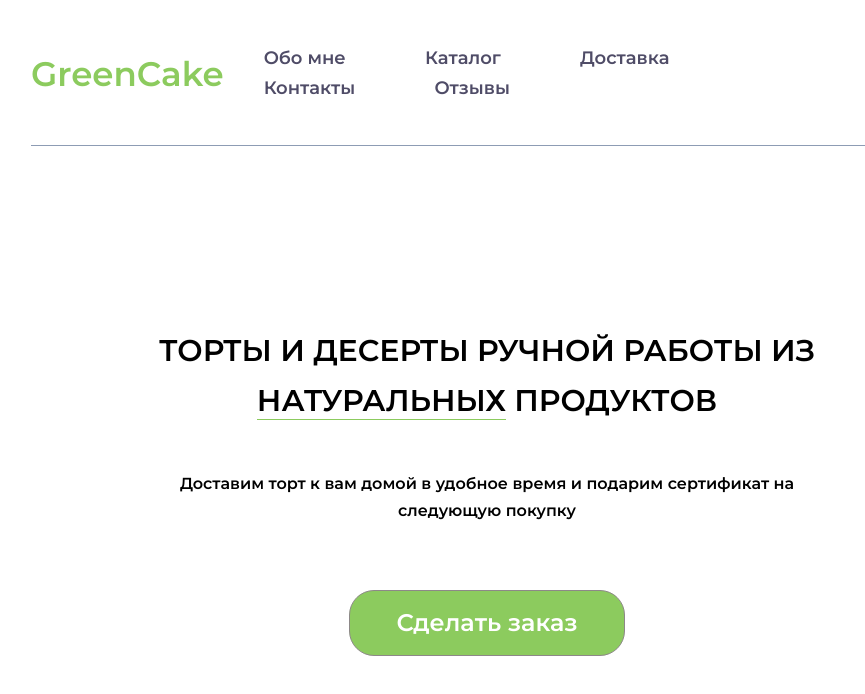
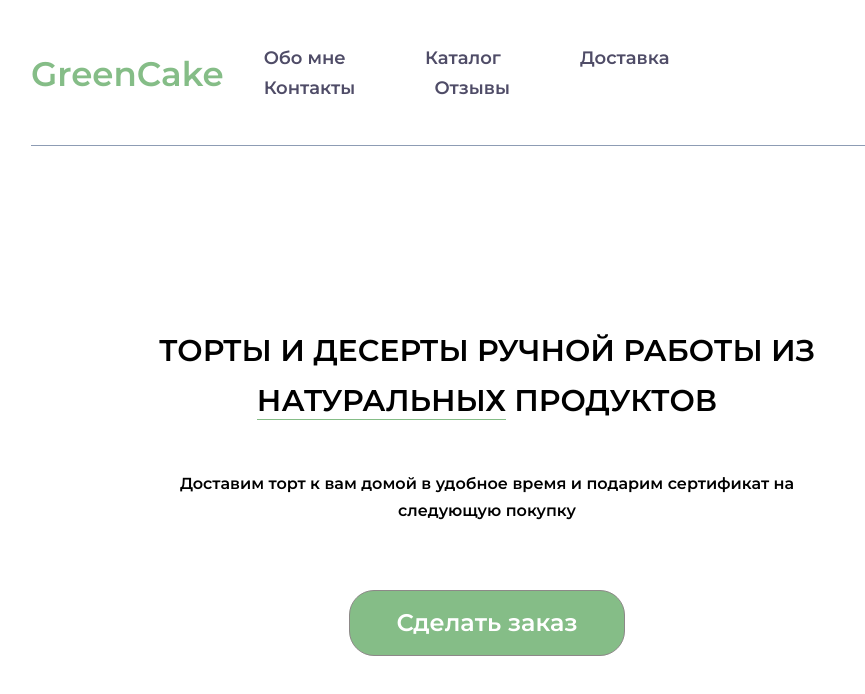
Before and after one commit to Mioler1/CupAndCake, a plain HTML site: page index.html in a window 1280 px wide. Shown: the full height of the page, 129-994 px from the left. Drawn offline with Linux system fonts and the light colour scheme.

Commit message:
remake color

```diff
--- a/assets/css/style.css
+++ b/assets/css/style.css
@@ -1,4 +1,5 @@
 /*#fff4df-лавандовый цвет*/
+/*#85bd87-фисташковый*/
 
 /*GENERAL-SETTINGS*/
 
@@ -53,7 +54,7 @@ a {
 #header .logo p {
     font-weight: 600;
     font-size: 34px;
-    color: #8ccb5e;
+    color: #85bd87;
     margin: 0;
 }
 
@@ -131,7 +132,7 @@ a {
 }
 
 #header .content .title span{
-    border-bottom: 1px solid #8ccb5e;
+    border-bottom: 1px solid #85bd87;
 }
 
 
@@ -144,7 +145,7 @@ a {
     width: 250px;
     border: 1px solid #8d8888;
     padding: 12px;
-    background-color: #8ccb5e;
+    background-color: #85bd87;
     border-radius: 25px
 }
 
```
